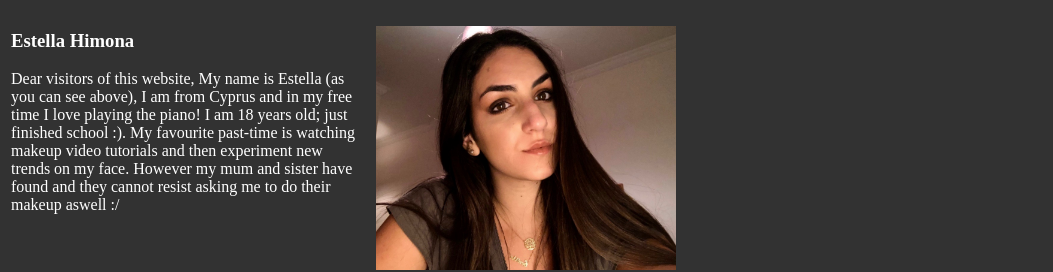
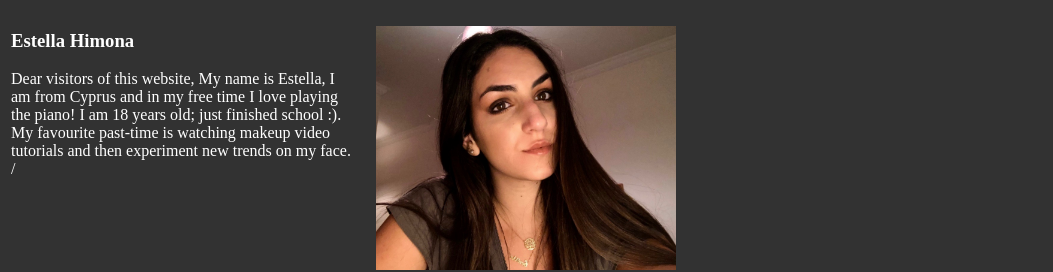
Before and after one commit to EstellaHimona/EstellaHimona.github.io, a plain HTML site: page index.html in a window 1280 px wide. Shown: the top 272 px of the page, without its empty margins (0-1053 px from the left). Drawn offline with Linux system fonts and the light colour scheme.

Commit message:
Update index.html

```diff
--- a/index.html
+++ b/index.html
@@ -28,8 +28,8 @@
     <td class="infotd">
       <h3>Estella Himona</h3>
       <p> Dear visitors of this website,
-      	My name is Estella (as you can see above), I am from Cyprus and in my free time I love playing the piano!
-      	I am 18 years old; just finished school :). My favourite past-time is watching makeup video tutorials and then experiment new trends on my face. However my mum and sister have found and they cannot resist asking me to do their makeup aswell :/</p>
+      	My name is Estella, I am from Cyprus and in my free time I love playing the piano!
+      	I am 18 years old; just finished school :). My favourite past-time is watching makeup video tutorials and then experiment new trends on my face. /</p>
     </td>
     <td>
 	<img src="images/me.png" width=300px></img>
```
